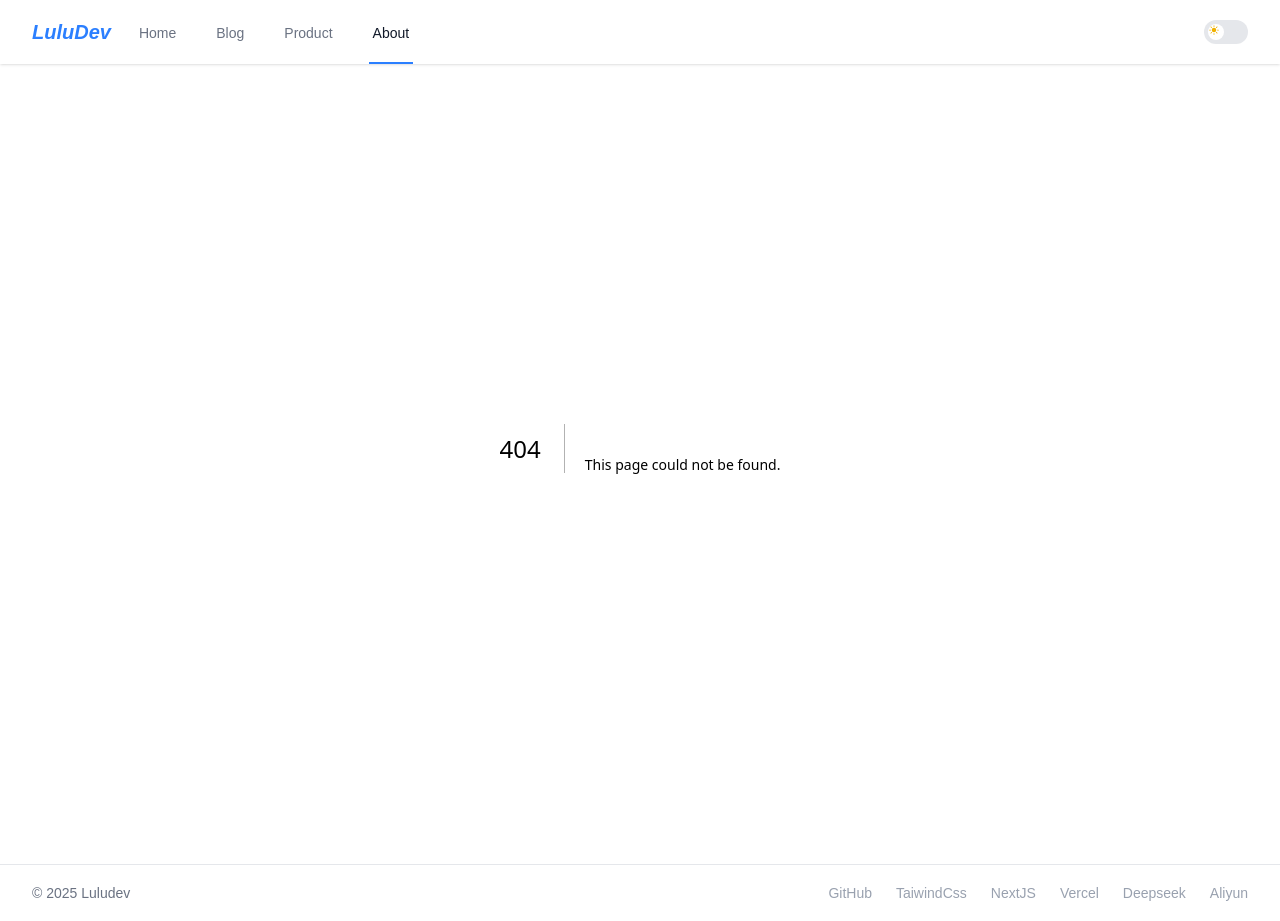
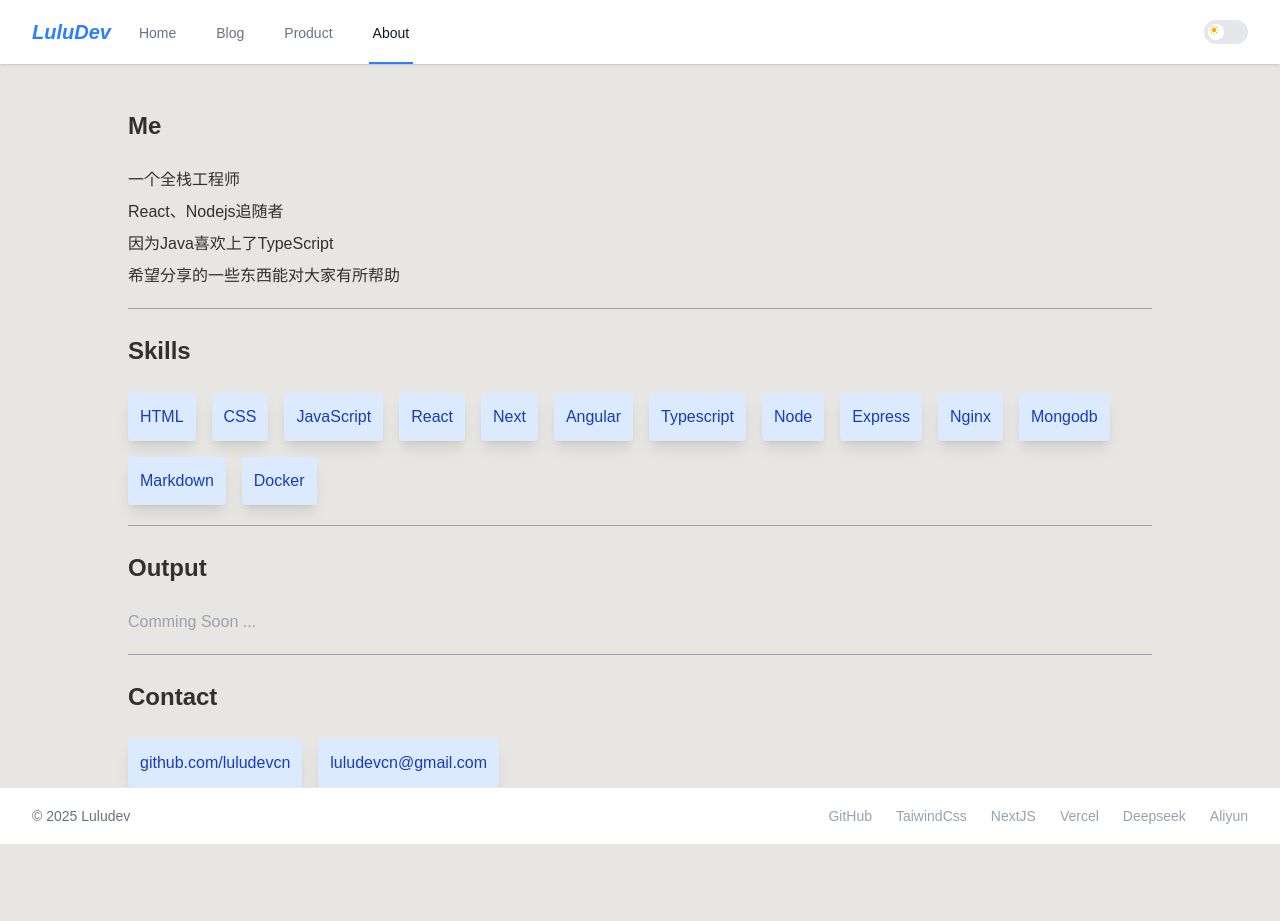
Before and after one commit to luludevcn/mdsite, a Next.js app: page /about in a window 1280 px wide. Before the commit this address had no page. After the commit the page ends 844 px from the top, so only its background shows below. Built offline with nearby package versions, Linux system fonts and the light colour scheme.

Commit message:
Create page.tsx

```diff
--- /dev/null
+++ b/src/app/about/page.tsx
@@ -0,0 +1,89 @@
+
+export default function About() {
+
+    const skills = [
+        "HTML",
+        "CSS",
+        "JavaScript",
+        "React",
+        "Next",
+        "Angular",
+        "Typescript",
+        "Node",
+        "Express",
+        "Nginx",
+        "Mongodb",
+        "Markdown",
+        "Docker"
+    ];
+
+    const outputs: any[] = [
+
+    ];
+
+    const contacts = [
+        {
+            label: "github.com/luludevcn",
+            target: "https://github.com/luludevcn",
+        },
+        { label: "luludevcn@gmail.com", target: "mailto:luludevcn@gmail.com" },
+    ];
+
+    return (
+        <div className="w-4/5 ml-auto mr-auto mt-5">
+            <h1>Me</h1>
+            <div className="gap-4">
+                <p>一个全栈工程师</p>
+                <p className="mt-2">React、Nodejs追随者</p>
+                <p className="mt-2">因为Java喜欢上了TypeScript</p>
+                <p className="mt-2">希望分享的一些东西能对大家有所帮助</p>
+            </div>
+            <hr className="border-gray-400 mt-5" />
+            <h1>Skills</h1>
+            <div className="flex flex-wrap gap-4">
+                {
+                    skills.map((skill) => (
+                        <span key={skill} className="flex shadow-lg p-3 capitalize bg-opacity-20 bg-blue-100 rounded text-blue-800">
+                            {skill}
+                        </span>
+                    ))
+                }
+            </div>
+            <hr className="border-gray-400 mt-5" />
+            <h1>Output</h1>
+            <div className="flex flex-wrap gap-4">
+                {
+                    outputs.length ? (
+                        outputs.map((output) => (
+                            <a
+                                href={output.target}
+                                target="_blank"
+                                className="flex shadow-lg p-3 bg-opacity-20 bg-blue-100 text-blue-800 rounded hover:underline"
+                            >
+                                {output.label}
+                            </a>
+                        ))
+                    ) : (
+                        <p className="text-gray-400">Comming Soon ...</p>
+                    )
+                }
+            </div>
+            <hr className="border-gray-400 mt-5" />
+            <h1>Contact</h1>
+            <div className="gap-4 flex flex-wrap">
+                {
+                    contacts.map((contact) => (
+                        <a
+                            href={contact.target}
+                            target="_blank"
+                            key={contact.label}
+                            className="flex shadow-lg p-3 bg-opacity-20  bg-blue-100 text-blue-800 rounded hover:underline"
+                        >
+                            {contact.label}
+                        </a>
+                    ))
+                }
+            </div>
+        </div >
+    );
+}
```
